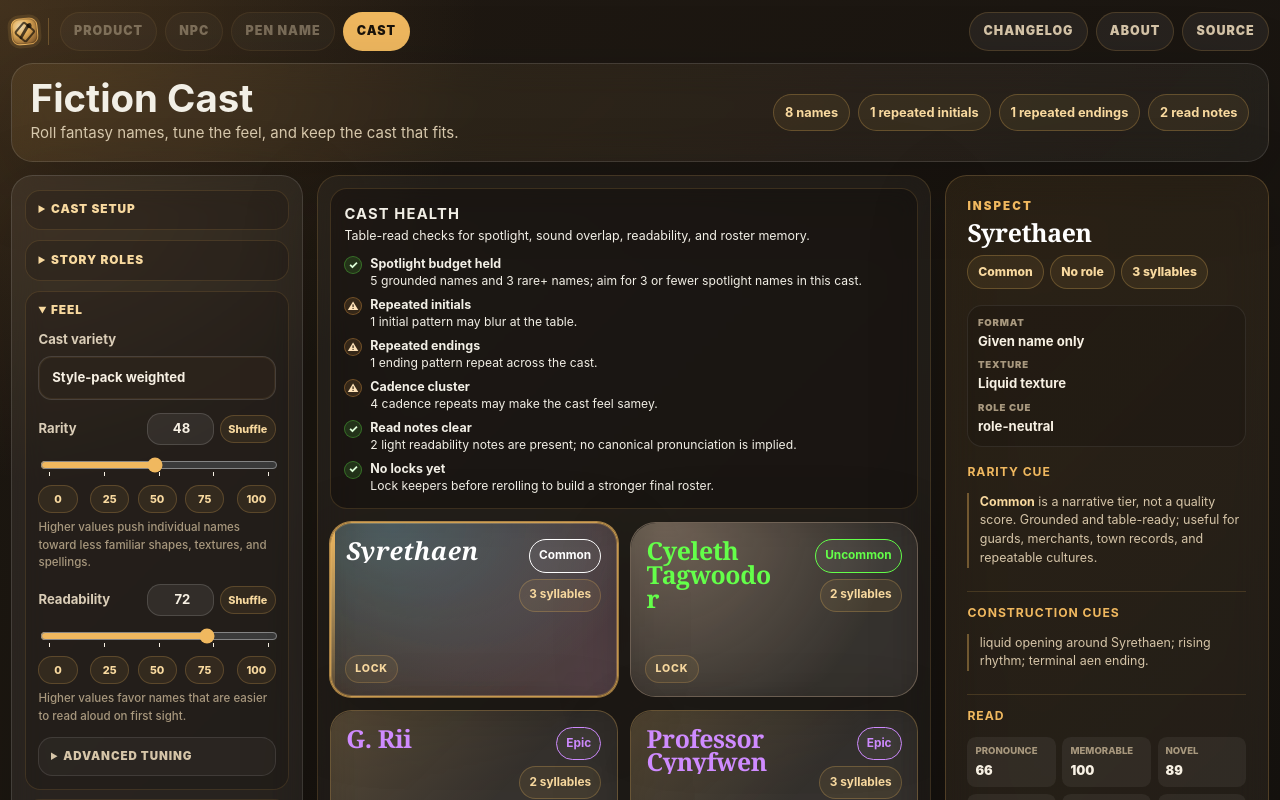
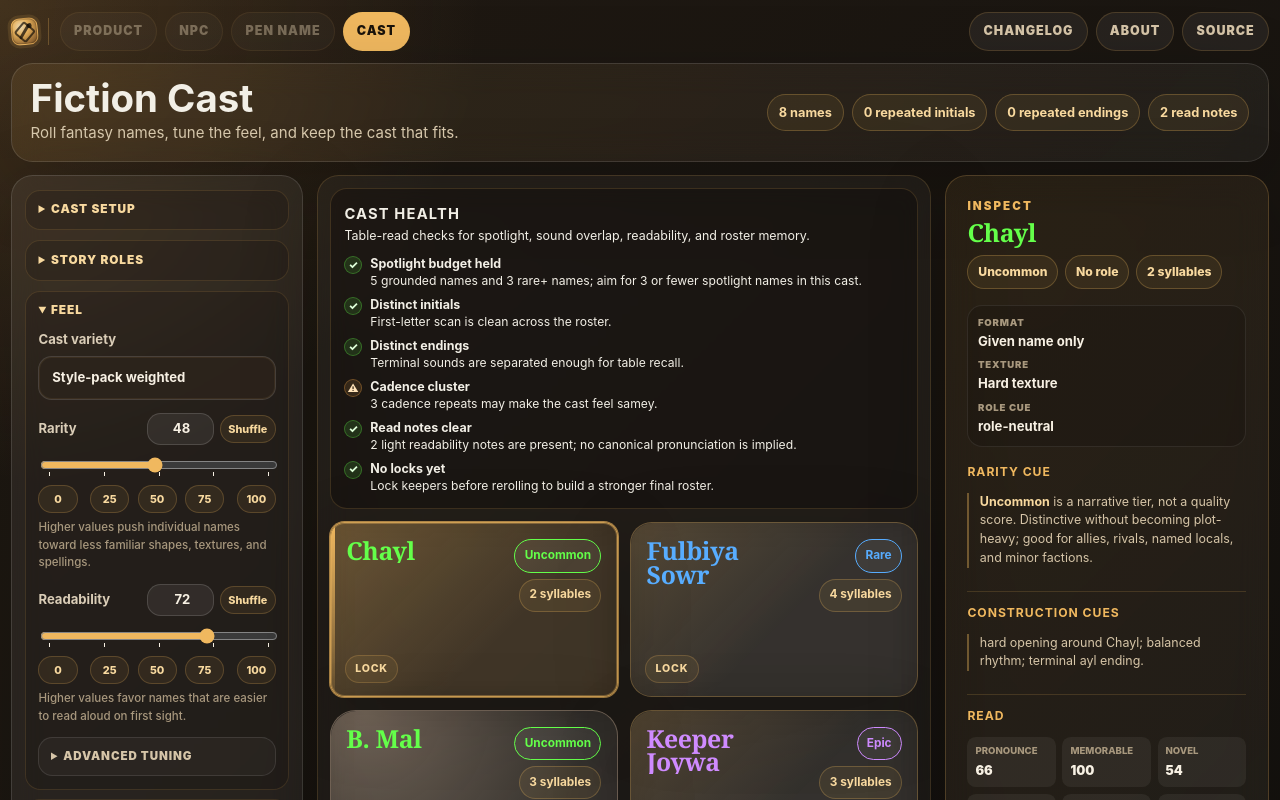
Before and after one commit to jaahay/name-forge, a React (Vite) app: page / in a window 1280 px wide. Shown: the top 800 px of the page. Built offline with nearby package versions, Linux system fonts and the light colour scheme.

Commit message:
Generate primary names through sound-first core

```diff
--- a/src/engine/generator.ts
+++ b/src/engine/generator.ts
@@ -1,73 +1,60 @@
 import type { GeneratedName, GenerationSettings, NameSilhouette, StylePack } from './types';
 import type { SeededRandom } from './random';
 import { diagnoseNameReadability } from './diagnostics';
-import { clamp, lerp } from './random';
+import { clamp } from './random';
 import { scoreName } from './scoring';
+import { generateSound } from './soundGenerator';
+import type { StyleInput } from './styleCompiler';
+import { compileStyle } from './styleCompiler';
+import { generateRankedSpellings } from './spellingGenerator';
 import { generateVariants } from './variants';
 
-const fallbackOnsets = ['b', 'c', 'd', 'f', 'g', 'l', 'm', 'n', 'r', 's', 't', 'v'];
-const fallbackNuclei = ['a', 'e', 'i', 'o', 'u'];
-const fallbackCodas = ['', 'l', 'n', 'r', 's'];
-
-function titleCase(value: string): string { return value.charAt(0).toUpperCase() + value.slice(1).toLowerCase(); }
-function pickOnset(pack: StylePack, random: SeededRandom, liquidBias: boolean): string { const source = pack.phonotactics.onsets.length > 0 ? pack.phonotactics.onsets : fallbackOnsets.map((value) => ({ value, weight: 1 })); const onset = random.pickWeighted(source); return liquidBias && onset && !/[lrw]/.test(onset) && random.chance(0.35) ? random.pick(['l', 'r', 'w']) : onset; }
-function pickNucleus(pack: StylePack, random: SeededRandom): string { const source = pack.phonotactics.nuclei.length > 0 ? pack.phonotactics.nuclei : fallbackNuclei.map((value) => ({ value, weight: 1 })); return random.pickWeighted(source); }
-function pickCoda(pack: StylePack, random: SeededRandom, needsCoda: boolean): string { if (!needsCoda) return ''; const source = pack.phonotactics.codas.length > 0 ? pack.phonotactics.codas : fallbackCodas.map((value) => ({ value, weight: 1 })); return random.pickWeighted(source); }
-function softenCollisions(value: string): string { return value.replace(/([bcdfghjklmnpqrstvwxz])\1{2,}/gi, '$1$1').replace(/([aeiouy])\1{2,}/gi, '$1').replace(/thth/gi, 'th').replace(/rrr/gi, 'rr'); }
-
-function anchoredEndingChance(settings: GenerationSettings): number { return lerp(0.28, 0.88, settings.culturalAnchoring); }
-
-function applyEnding(name: string, silhouette: NameSilhouette, pack: StylePack, settings: GenerationSettings, random: SeededRandom): string {
-  if (!random.chance(anchoredEndingChance(settings))) return name;
-  if (silhouette.rarityBand === 'common' && random.chance(lerp(0.52, 0.12, settings.culturalAnchoring))) return name;
-  const ending = random.pickWeighted(pack.phonotactics.preferredEndings);
-  const lower = name.toLowerCase();
-  if (lower.endsWith(ending) || ending.length === 0) return name;
-  if (/[aeiouy]$/i.test(name) && /^[aeiouy]/i.test(ending)) return `${name.slice(0, -1)}${ending}`;
-  if (silhouette.rarityBand === 'rare' && random.chance(lerp(0.28, 0.48, settings.culturalAnchoring))) return `${name}${ending}`;
-  return `${name.slice(0, Math.max(3, name.length - 1))}${ending}`;
+function feelFor(silhouette: NameSilhouette): StyleInput['feel'] {
+  if (silhouette.texture === 'soft') return 'gentle';
+  if (silhouette.texture === 'hard') return 'strong';
+  if (silhouette.texture === 'liquid') return 'lyrical';
+  return 'balanced';
 }
 
-function applyOrthographicWeirdness(name: string, pack: StylePack, settings: GenerationSettings, random: SeededRandom): string {
-  const weirdness = clamp(settings.orthographicWeirdness);
-  if (!random.chance(lerp(0.02, 0.58, weirdness))) return name;
-  const rareGraphemes = pack.phonotactics.rareGraphemes.filter((fragment) => fragment.length > 0);
-  if (rareGraphemes.length === 0) return name;
-  const lower = name.toLowerCase();
-  const fragment = random.pick(rareGraphemes);
-  if (lower.includes(fragment) && !random.chance(lerp(0.08, 0.28, weirdness))) return name;
-  const vowelIndex = lower.search(/[aeiouy]/);
-  const insertionIndex = vowelIndex < 0 ? lower.length : vowelIndex;
-  const mutated = random.chance(0.56)
-    ? `${lower.slice(0, insertionIndex)}${fragment}${lower.slice(insertionIndex + 1)}`
-    : `${lower}${fragment}`;
-  return titleCase(softenCollisions(mutated));
+function distinctivenessFor(settings: GenerationSettings): StyleInput['distinctiveness'] {
+  const novelty = clamp(settings.novelty);
+  if (novelty < 0.38) return 'familiar';
+  if (novelty > 0.62) return 'distinctive';
+  return 'balanced';
 }
 
-function enforceMinimumNameLength(name: string, pack: StylePack): string {
-  if (name.length >= 3) return name;
-  const lower = name.toLowerCase();
-  const padding = pack.phonotactics.preferredEndings.find(({ value }) => value.length >= 2 && !lower.endsWith(value))?.value ?? 'en';
-  return titleCase(softenCollisions(`${lower}${padding}`));
+function compileSoundProfileFromSettings(settings: GenerationSettings, silhouette: NameSilhouette) {
+  return compileStyle({
+    feel: feelFor(silhouette),
+    length: silhouette.targetLength,
+    distinctiveness: distinctivenessFor(settings),
+  });
 }
 
-function generateSyllable(shape: string, silhouette: NameSilhouette, pack: StylePack, random: SeededRandom): string {
-  const liquidBias = silhouette.texture === 'liquid' || shape.includes('L');
-  return `${pickOnset(pack, random, liquidBias)}${pickNucleus(pack, random)}${pickCoda(pack, random, shape.endsWith('C'))}`;
+function selectedSpellingText(name: GeneratedName): string {
+  const [primarySpelling] = name.rankedSpellings;
+  return primarySpelling?.text ?? name.name;
 }
 
 export function generateNameFromSilhouette(silhouette: NameSilhouette, pack: StylePack, settings: GenerationSettings, random: SeededRandom, index: number): GeneratedName {
-  const rawName = softenCollisions(silhouette.shape.map((shape) => generateSyllable(shape, silhouette, pack, random)).join(''));
-  const baseName = enforceMinimumNameLength(titleCase(applyOrthographicWeirdness(applyEnding(rawName, silhouette, pack, settings, random), pack, settings, random)), pack);
+  const soundProfile = compileSoundProfileFromSettings(settings, silhouette);
+  const sound = generateSound(soundProfile, random);
+  const rankedSpellings = generateRankedSpellings(sound, soundProfile, { maxCandidates: 12 });
+  const [primarySpelling] = rankedSpellings;
+  const baseName = primarySpelling?.text ?? sound.transcription;
   const scores = scoreName(baseName, silhouette, pack, settings);
   const variants = generateVariants(baseName, pack, settings);
-  return {
+  const generatedName: GeneratedName = {
     id: `name-${index + 1}-${baseName.toLowerCase()}`,
     name: baseName,
+    sound,
+    rankedSpellings,
     silhouette,
     scores,
     variants,
     roleInfluence: silhouette.roleInfluence,
     readabilityDiagnostics: diagnoseNameReadability(baseName),
   };
+
+  return { ...generatedName, name: selectedSpellingText(generatedName) };
 }
```
